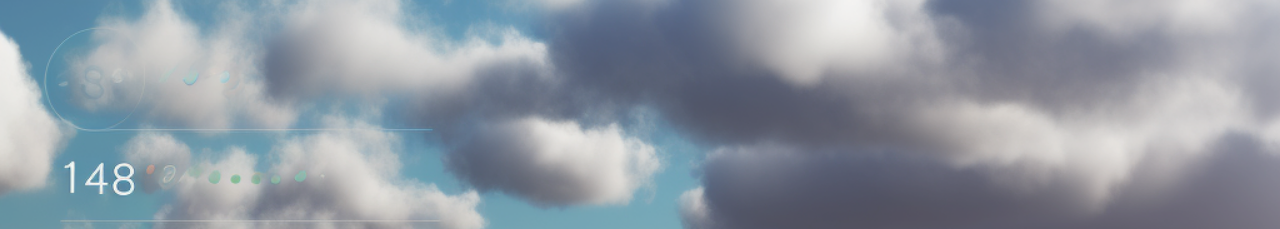
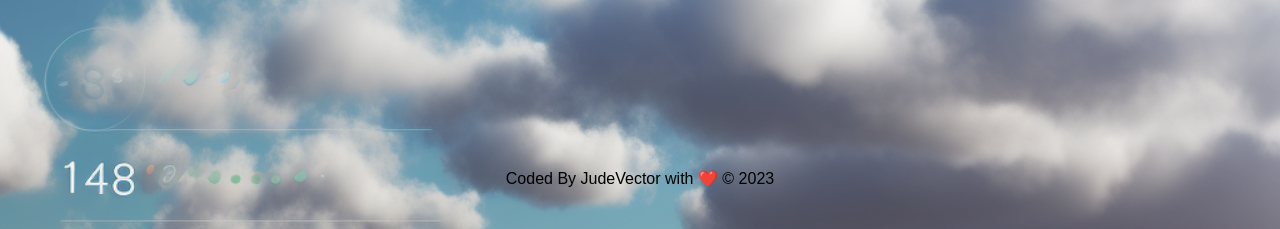
Before and after one commit to CodeJude/weather-app, a Django app: page / in a window 1280 px wide. Shown: the part 571-800 px from the top of the page. Run offline with Django 4.2, Linux system fonts and the light colour scheme.

Commit message:
Add footer to the page

```diff
--- a/weatherApp/static/style.css
+++ b/weatherApp/static/style.css
@@ -65,3 +65,11 @@
     width: 100%;
   }
 }
+
+footer {
+  position: fixed;
+  left: 0;
+  bottom: 0;
+  width: 100%;
+  height: 60px;
+}
--- a/weatherApp/templates/public/index.html
+++ b/weatherApp/templates/public/index.html
@@ -26,7 +26,9 @@
   {% endif %}
 </div>
 
-
+<footer class="footer">
+    Coded By JudeVector with ❤️ © <script>document.write( new Date().getFullYear() );</script>
+</footer>
 </body>
 
 </html>
```
Also changed, not shown: README.md.
